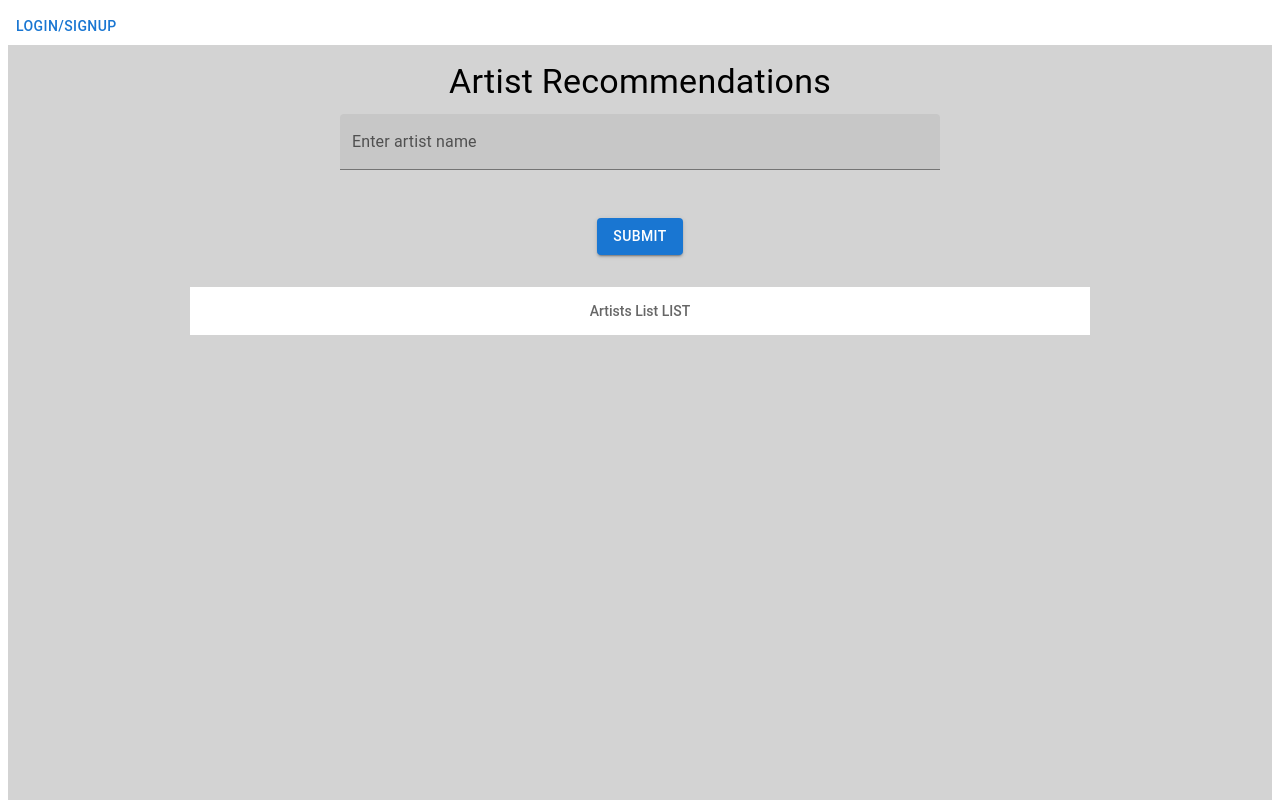
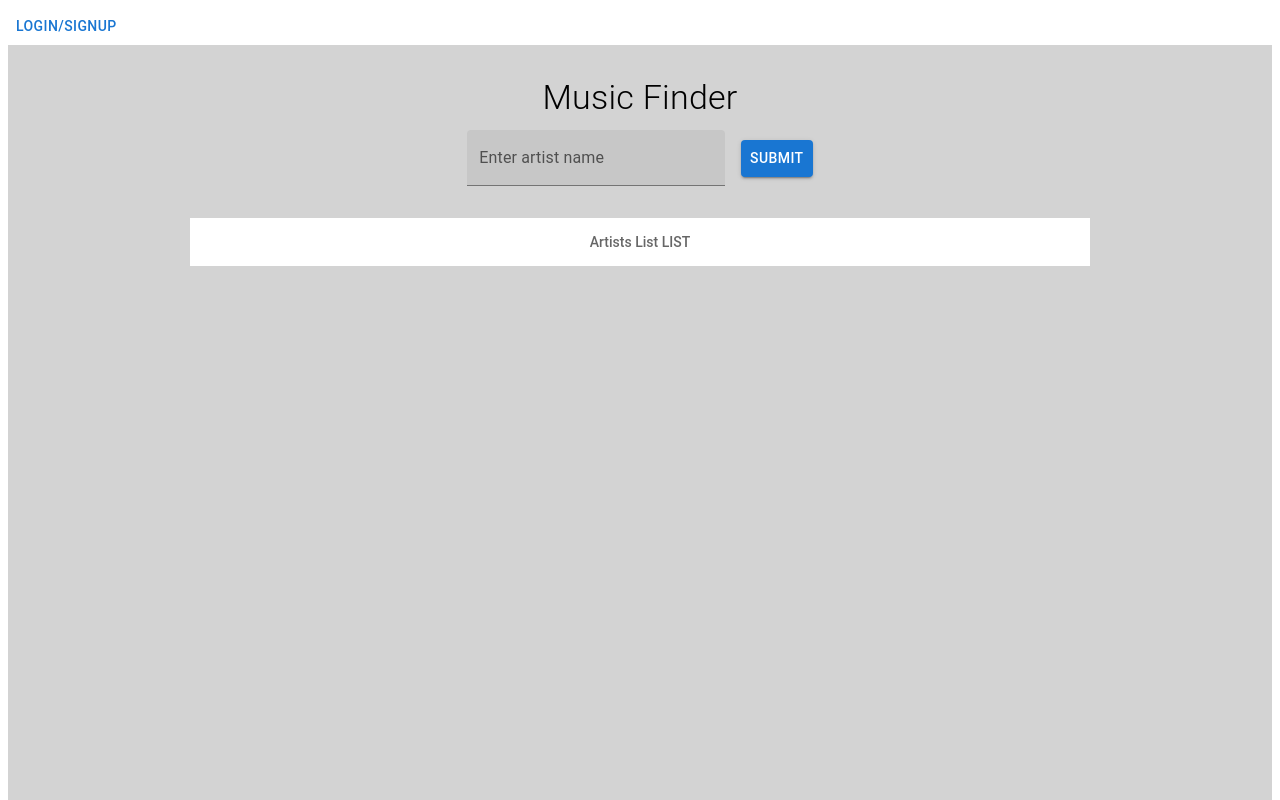
Before and after one commit to Gali411/Project-3-, a React (Vite) app in the folder client/: page / in a window 1280 px wide. Shown: the top 800 px of the page. Built offline with nearby package versions, Linux system fonts and the light colour scheme.

Commit message:
updated homepage

```diff
--- a/client/src/pages/Home.tsx
+++ b/client/src/pages/Home.tsx
@@ -21,7 +21,10 @@ export default function Home() {
     setArtist(event.target.value);
   }
 
-  function submit() {
+  function submit(e:any) {
+
+    e.preventDefault();
+
     if (!artist) {
       setError('Please enter an artist name');
       return;
@@ -50,13 +53,20 @@ export default function Home() {
         justifyContent: 'center',
         minHeight: '80vh',
         textAlign: 'center',
-        padding: 2,
+        padding: 4,
         backgroundColor: 'lightgray',
       }}
     >
-      <Typography variant="h4" gutterBottom>
-        Artist Recommendations
+      <Typography variant="h4" gutterBottom sx={{
+        //color: 'red',
+        fontWeight: 300,
+      }}>
+        Music Finder
       </Typography>
+
+      {/* Input and Submit Button Side by Side */}
+      <form onSubmit={submit}>
+        <Box sx={{ display: 'flex', gap: 2, alignItems: 'center', width: '100%', maxWidth: 600, justifyContent: 'flex-end' }}>
 
           <TextField
             value={artist}
@@ -64,17 +74,15 @@ export default function Home() {
             label="Enter artist name"
             variant="filled"
             fullWidth
-        className="custom-label" // Add custom CSS class here
-        sx={{
-          marginBottom: 6,
-          width: '100%',
-          maxWidth: 600,
-        }}
+            className="custom-label"
           />
-
           <Button onClick={submit} variant="contained" disabled={loading}>
             {loading ? 'Loading...' : 'Submit'}
           </Button>
+
+        </Box>
+      </form>
+
 
       {error && <Typography color="error" sx={{ marginTop: 2 }}>{error}</Typography>}
 
```
Lines whose indentation alone changed are shown as unchanged.
